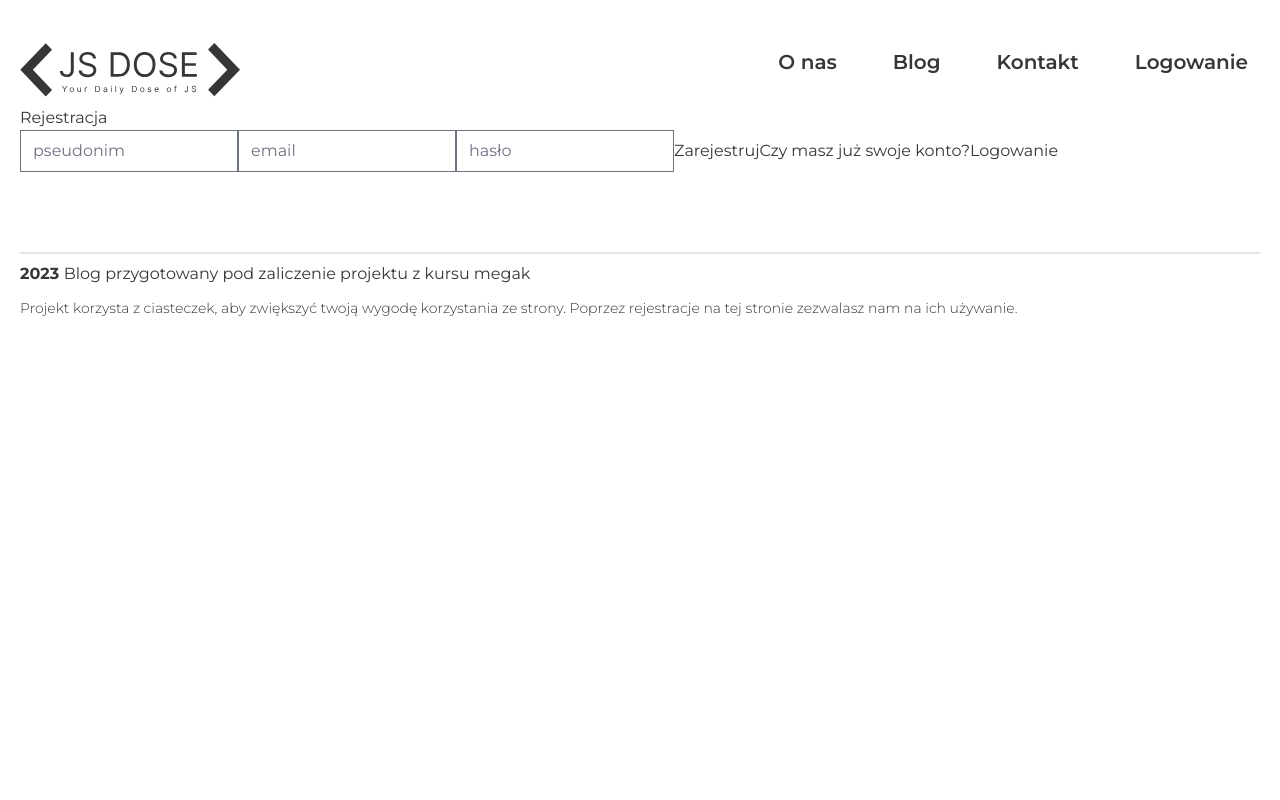
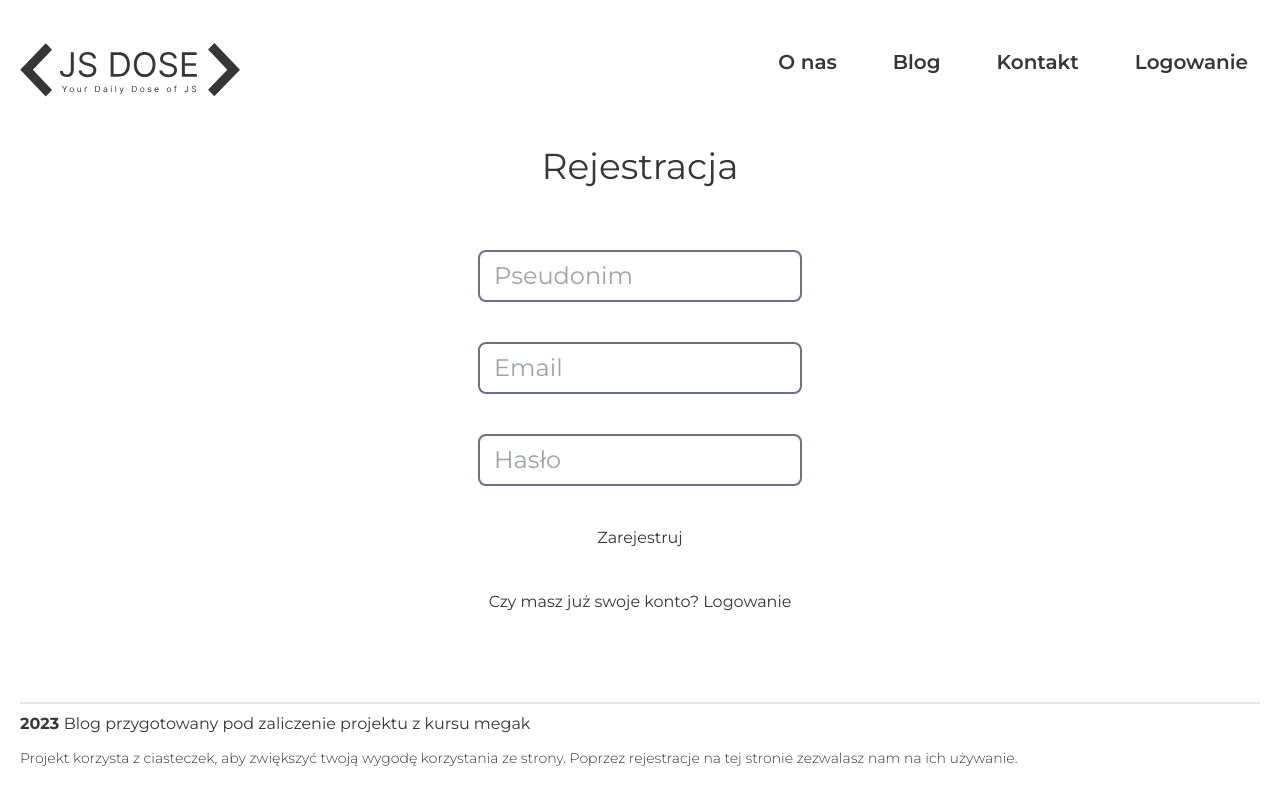
Before and after one commit to Muniox/blog-megak-front, a React (Vite) app: page /register in a window 1280 px wide. Built offline with nearby package versions, Linux system fonts and the light colour scheme.

Commit message:
Fixed Inputs and add styling for register page

```diff
--- a/src/index.pcss
+++ b/src/index.pcss
@@ -9,12 +9,12 @@
 
 .myNameInput:focus ~ .input-text,
 .myNameInput:not(:placeholder-shown).myNameInput:not(:focus) ~ .input-text {
-    @apply bg-white transform top-0 scale-50 -translate-x-[2.37rem] text-inherit;
+    @apply bg-white transform top-0 scale-50 -translate-x-[2.37rem] text-inherit z-30;
 }
 
 .myPasswordInput:focus ~ .input-text,
 .myPasswordInput:not(:placeholder-shown).myPasswordInput:not(:focus) ~ .input-text {
-    @apply bg-white transform top-0 scale-50 -translate-x-5 text-inherit;
+    @apply bg-white transform top-0 scale-50 -translate-x-5 text-inherit z-30;
 }
 
 .myInput:not(:placeholder-shown).myInput:focus ~ .input-text {
--- a/src/pages/Login.tsx
+++ b/src/pages/Login.tsx
@@ -58,16 +58,17 @@ export const Login = () => {
           className="relative border-amber-400"
         >
           <input
+            required
             type="text"
             onChange={handleChange}
             id="name"
             placeholder=" "
             autoComplete="off"
             name="name"
-            className="w-[220px] sm:w-full text-2xl border-2 rounded-lg transition duration-200 focus:border-blue-400 focus:ring-blue-400 myNameInput myInput"
+            className="w-[220px] sm:w-full text-2xl border-2 rounded-lg transition duration-200 focus:border-blue-400 focus:ring-blue-400 myNameInput myInput relative z-20 bg-transparent"
           />
           <span
-            className="text-2xl absolute left-3 top-1/2 -translate-y-1/2 transition-all duration-200 px-1 text-gray-400 input-text"
+            className="text-2xl absolute left-3 top-1/2 -translate-y-1/2 transition-all duration-200 px-1 text-gray-400 input-text z-10"
           >
             Pseudonim
           </span>
@@ -78,16 +79,17 @@ export const Login = () => {
           className="relative border-amber-400"
         >
           <input
+            required
             type="password"
             onChange={handleChange}
             id="password"
             placeholder=" "
             autoComplete="off"
             name="password"
-            className="w-[220px] sm:w-full text-2xl border-2 rounded-lg transition duration-200 focus:border-blue-400 focus:ring-blue-400 myPasswordInput myInput"
+            className="w-[220px] sm:w-full text-2xl border-2 rounded-lg transition duration-200 focus:border-blue-400 focus:ring-blue-400 myPasswordInput myInput relative z-20 bg-transparent"
           />
           <span
-            className="text-2xl absolute left-3 top-1/2 -translate-y-1/2 transition-all duration-200 px-1 text-gray-400 input-text"
+            className="text-2xl absolute left-3 top-1/2 -translate-y-1/2 transition-all duration-200 px-1 text-gray-400 input-text z-10"
           >
             Hasło
           </span>
@@ -95,8 +97,8 @@ export const Login = () => {
         <button type="submit">Zaloguj</button>
         {err && <p>{err}</p>}
         <span>
-          Nie masz jeszcza konta?
-          <Link to="/register">Zarejestruj się</Link>
+          Nie masz jeszcze konta?
+          <Link to="/register"> Zarejestruj się</Link>
         </span>
       </form>
     </div>
--- a/src/pages/Register.tsx
+++ b/src/pages/Register.tsx
@@ -28,30 +28,76 @@ export const Register = () => {
     }
   };
   return (
-    <div className="">
-      <h1>Rejestracja</h1>
-      <form onSubmit={handleSubmit}>
+    <div
+      className="mt-8 flex-grow flex flex-col items-center justify-center gap-10"
+    >
+      <h1 className="text-4xl">
+        Rejestracja
+      </h1>
+      <form
+        onSubmit={handleSubmit}
+        className="flex mt-6 gap-10 justify-center items-center flex-col"
+      >
+        <label
+          htmlFor="name"
+          className="relative border-amber-400"
+        >
           <input
             required
             type="text"
-          placeholder="pseudonim"
+            placeholder=" "
             name="name"
+            autoComplete="off"
             onChange={handleChange}
+            className="w-[220px] sm:w-full text-2xl border-2 rounded-lg transition duration-200 focus:border-blue-400 focus:ring-blue-400 myNameInput myInput relative z-20 bg-transparent"
           />
+          <span
+            className="text-2xl absolute left-3 top-1/2 -translate-y-1/2 transition-all duration-200 px-1 text-gray-400 input-text z-10"
+          >
+            Pseudonim
+          </span>
+        </label>
+
+        <label
+          htmlFor="password"
+          className="relative border-amber-400"
+        >
           <input
             required
             type="email"
-          placeholder="email"
+            placeholder=" "
             name="email"
+            autoComplete="off"
             onChange={handleChange}
+            className="w-[220px] sm:w-full text-2xl border-2 rounded-lg transition duration-200 focus:border-blue-400 focus:ring-blue-400 myPasswordInput myInput relative z-20 bg-transparent"
           />
+          <span
+            className="text-2xl absolute left-3 top-1/2 -translate-y-1/2 transition-all duration-200 px-1 text-gray-400 input-text z-10"
+          >
+            Email
+          </span>
+        </label>
+
+        <label
+          htmlFor="password"
+          className="relative border-amber-400"
+        >
           <input
             required
             type="password"
-          placeholder="hasło"
+            placeholder=" "
             name="password"
+            autoComplete="off"
             onChange={handleChange}
+            className="w-[220px] sm:w-full text-2xl border-2 rounded-lg transition duration-200 focus:border-blue-400 focus:ring-blue-400 myPasswordInput myInput relative z-20 bg-transparent"
           />
+          <span
+            className="text-2xl absolute left-3 top-1/2 -translate-y-1/2 transition-all duration-200 px-1 text-gray-400 input-text z-10"
+          >
+            Hasło
+          </span>
+        </label>
+
         <button
           type="submit"
         >
@@ -60,7 +106,7 @@ export const Register = () => {
         {err && <p>{err}</p>}
         <span>
           Czy masz już swoje konto?
-          <Link to="/login">Logowanie</Link>
+          <Link to="/login"> Logowanie</Link>
         </span>
       </form>
     </div>
```
Also changed, not shown: 1 other file (tests, documents, lock files or other folders). Lines whose indentation alone changed are shown as unchanged.
